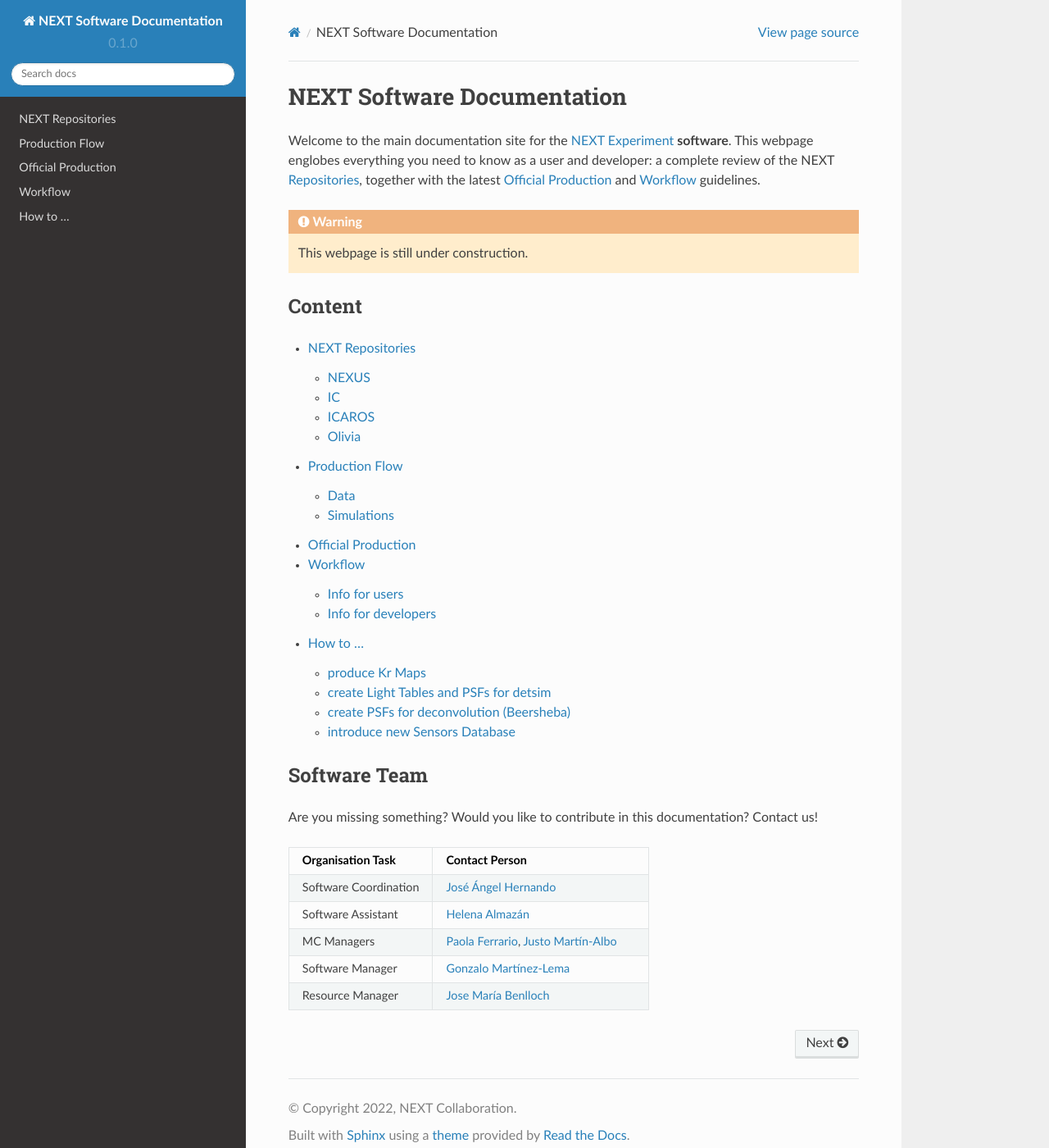
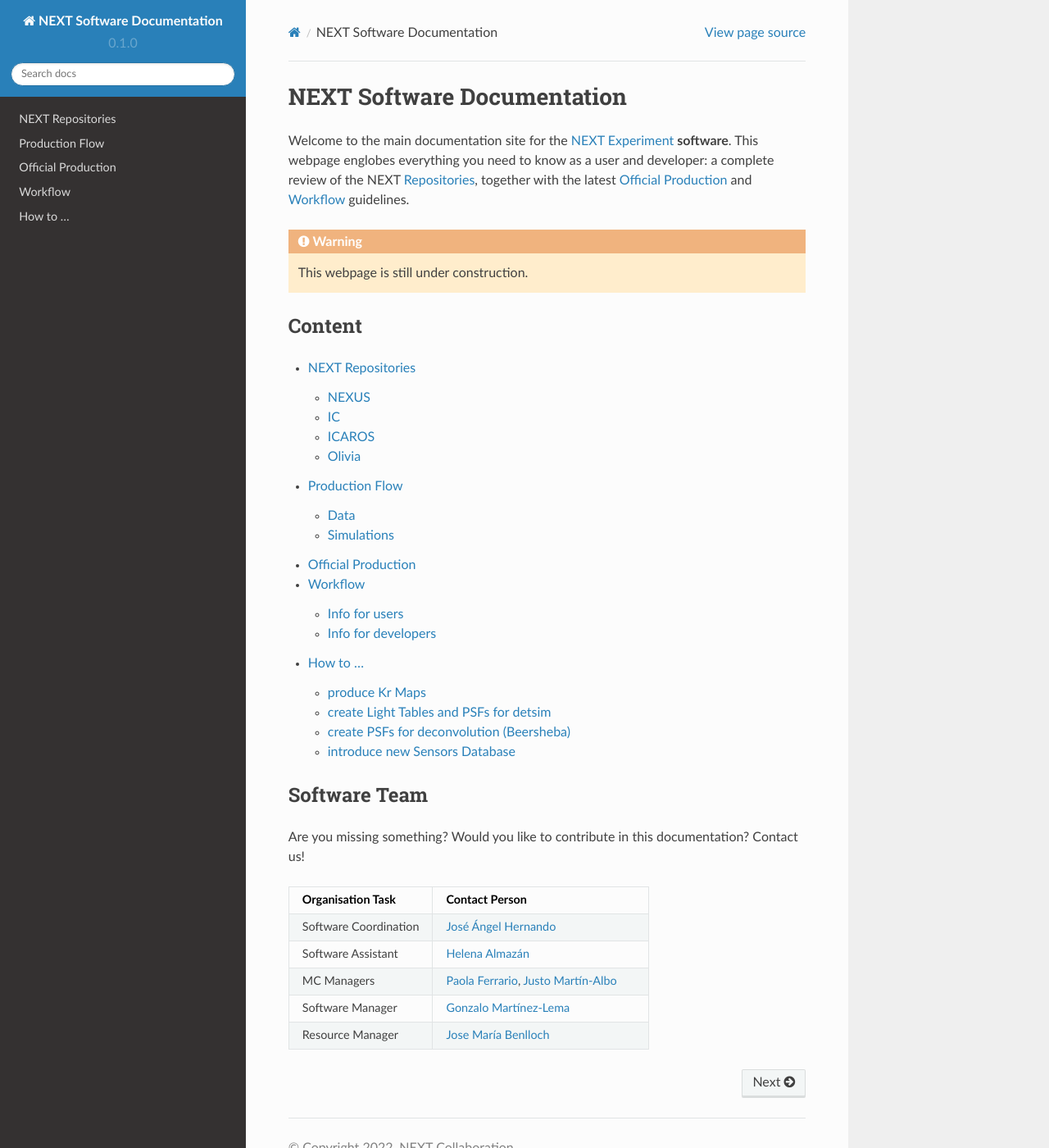
Before and after one commit to next-exp/sw-docs, a Sphinx documentation site: the page built from docs/source/index.rst, in a window 1280 px wide and 1400 px high. Shown: the whole window at 82% size. Built offline with Sphinx 7.4.7 and the Read the Docs theme 2.0.0, drawn with Linux system fonts in a browser that asks for light colours.

Commit message:
Change display width to 75%

```diff
--- /dev/null
+++ b/docs/source/_static/css/custom.css
@@ -0,0 +1,3 @@
+.wy-nav-content {
+  max-width: 75% !important;
+}
--- a/docs/source/conf.py
+++ b/docs/source/conf.py
@@ -30,6 +30,10 @@
 # -- Options for HTML output
 
 html_theme = 'sphinx_rtd_theme'
+html_static_path = ["_static"]
 
+html_css_files = [
+    'css/custom.css',
+]
 # -- Options for EPUB output
 epub_show_urls = 'footnote'
```
